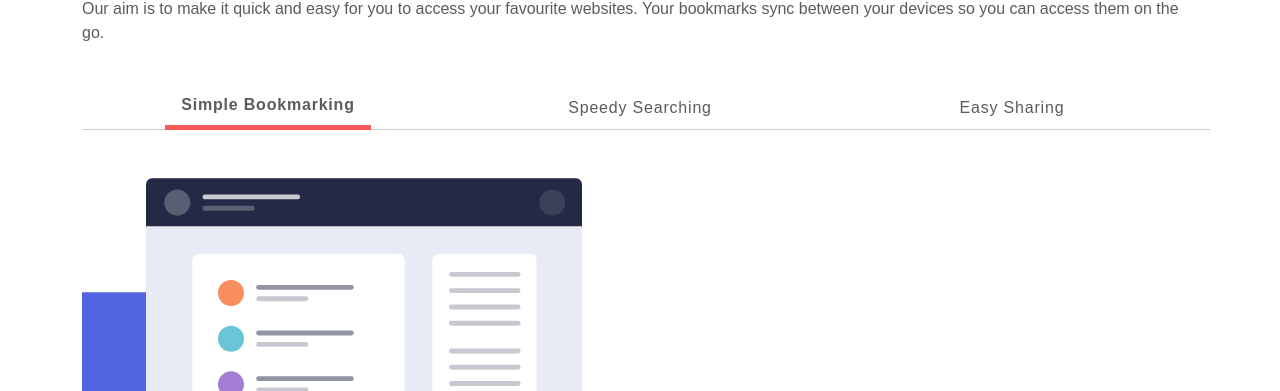
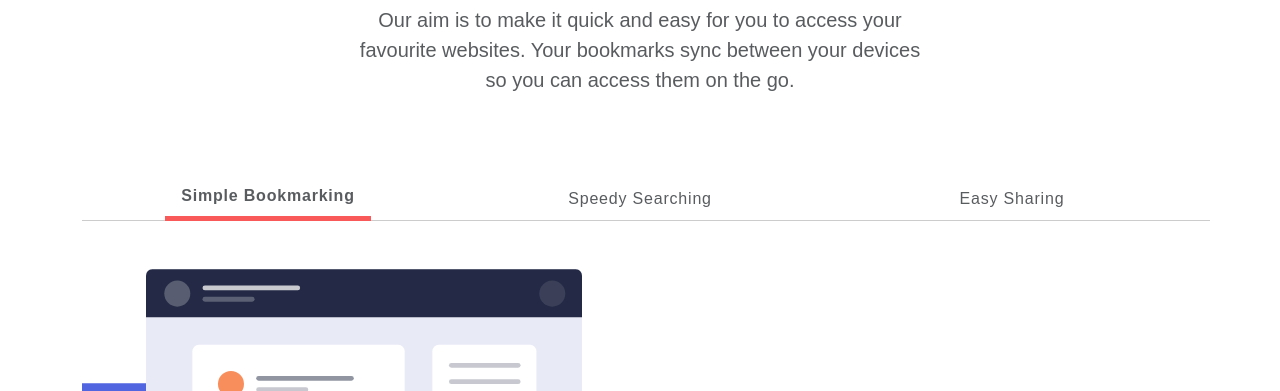
Before and after one commit to tiagrossin/SPRINT2_ANGULAR, a website: page index.html in a window 1280 px wide. Shown: the part 709-1100 px from the top of the page. Drawn offline with Linux system fonts and the light colour scheme.

Commit message:
adjusted font size of "features" section

```diff
--- a/index.html
+++ b/index.html
@@ -88,9 +88,10 @@
               <section>
                   <div class="container features" id="features">
                       <div class="row d-md-flex my-5">
-                          <div class="col-12 my-3 text-center text-md-start">
+                          <div class="text-center" style="padding-left: 25%; padding-right: 25%; padding-bottom: 5%;">
                               <h2>Features</h2>
-                              <p class="text-muted">Our aim is to make it quick and easy for you to access your favourite
+                              <br>
+                              <p class="text-muted fs-5">Our aim is to make it quick and easy for you to access your favourite
                                   websites. Your bookmarks sync between your devices so you can access them on the go.</p>
                           </div>
 
```
